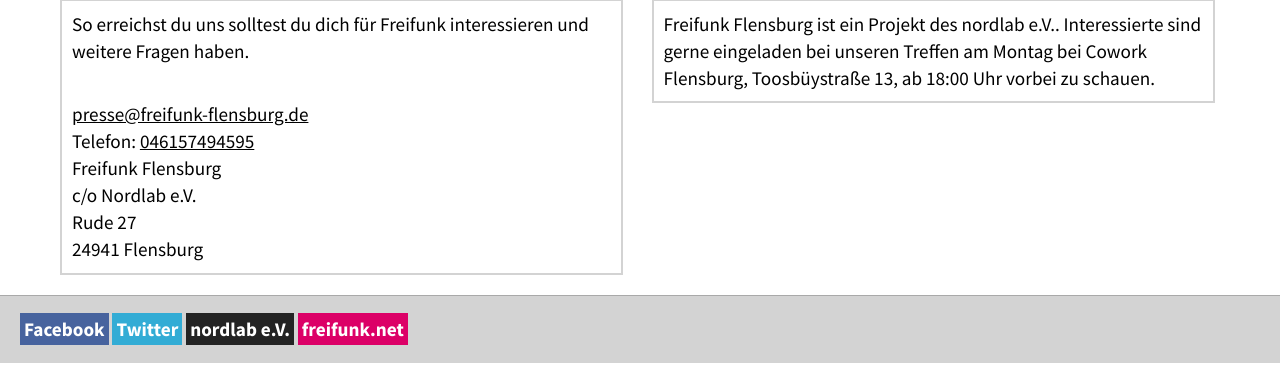
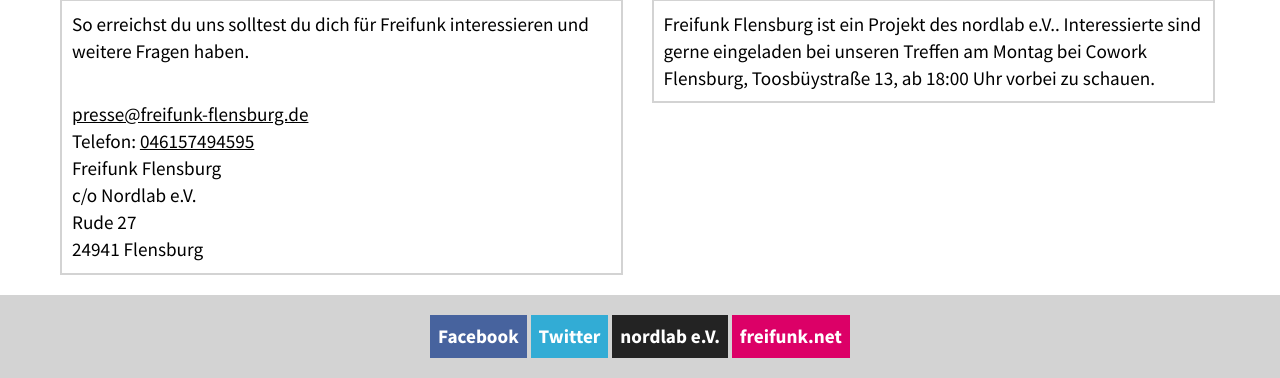
Before and after one commit to freifunk-flensburg/website, a PHP site: page / in a window 1280 px wide. Shown: the part 5298-5676 px from the top of the page. Run offline with PHP 8.4, Linux system fonts and the light colour scheme; some libraries are stand-ins or nearby versions.

Commit message:
centered external links in footer

```diff
--- a/assets/stylesheets/style.css
+++ b/assets/stylesheets/style.css
@@ -473,40 +473,37 @@ html.sticky .logo a {
     clear: both;
     padding: 20px;
     background-color: lightgrey;
-    border-top: 1px;
-    border-style: solid;
-    border-color: darkgrey;
 }
 
-.footer_facebook{
+.list-external-links {
+    list-style: none;
+    text-align: center;
+}
+
+.list-external-links li {
+    display: inline-block;
+}
+
+.list-external-links li a {
+    display: block;
+    padding: 8px;
+    text-decoration: none;
+    color: #ffffff;
+    font-weight: 700;
+}
+
+.list-external-links li a.facebook {
     background-color: #47639e;
-    padding: 4px;
-    text-decoration: none;
-    color: #fff;
-    font-weight: 700;
+}
 
+.list-external-links li a.twitter {
+    background-color: #32acd5;
 }
-.footer_twitter{
 
-background-color: #32acd5;
-padding: 4px;
-text-decoration: none;
-color: #fff;
-font-weight: 700;
+.list-external-links li a.nordlab {
+    background-color: #232323;
 }
-.footer_nordlab{
 
-background-color: #232323;
-padding: 4px;
-text-decoration: none;
-color: #fff;
-font-weight: 700;
+.list-external-links li a.freifunk {
+    background-color: #dc0067;
 }
-.footer_freifunk{
-
-background-color: #dc0067;
-padding: 4px;
-text-decoration: none;
-color: #fff;
-font-weight: 700;
-}
--- a/index.php
+++ b/index.php
@@ -80,10 +80,20 @@
             </section>
         </main>
         <footer class="main-footer">
-            <a href="https://www.facebook.com/FreifunkFlensburg" class="footer_facebook" target="_blank">Facebook</a>
-            <a href="https://twitter.com/FreiFunkFlens" class="footer_twitter" target="_blank">Twitter</a>
-            <a href="http://nordlab-ev.de" class="footer_nordlab" target="_blank">nordlab e.V.</a>
-            <a href="http://freifunk.net/" class="footer_freifunk" target="_blank">freifunk.net</a>
+            <ul class="list-external-links">
+                <li>
+                    <a href="https://www.facebook.com/FreifunkFlensburg" class="facebook" target="_blank">Facebook</a>
+                </li>
+                <li>
+                    <a href="https://twitter.com/FreiFunkFlens" class="twitter" target="_blank">Twitter</a>
+                </li>
+                <li>
+                    <a href="http://nordlab-ev.de" class="nordlab" target="_blank">nordlab e.V.</a>
+                </li>
+                <li>
+                    <a href="http://freifunk.net/" class="freifunk" target="_blank">freifunk.net</a>
+                </li>
+            </ul>
         </footer>
 
         <script src="//ajax.googleapis.com/ajax/libs/jquery/1.11.1/jquery.min.js"></script>
```
